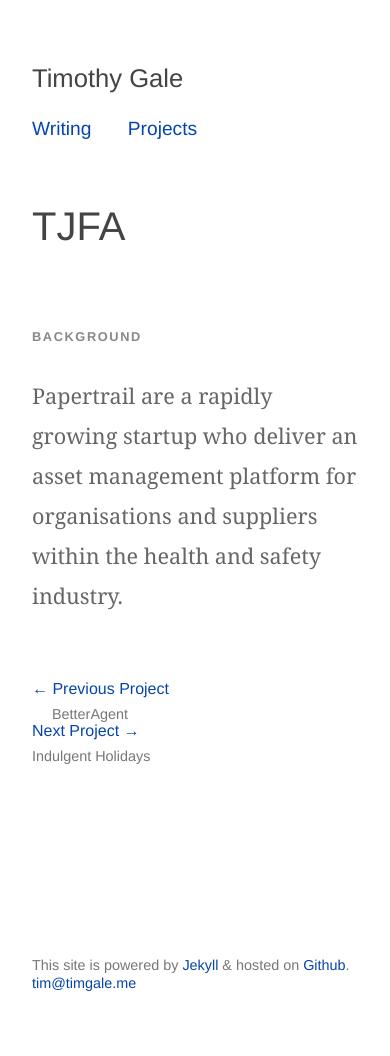
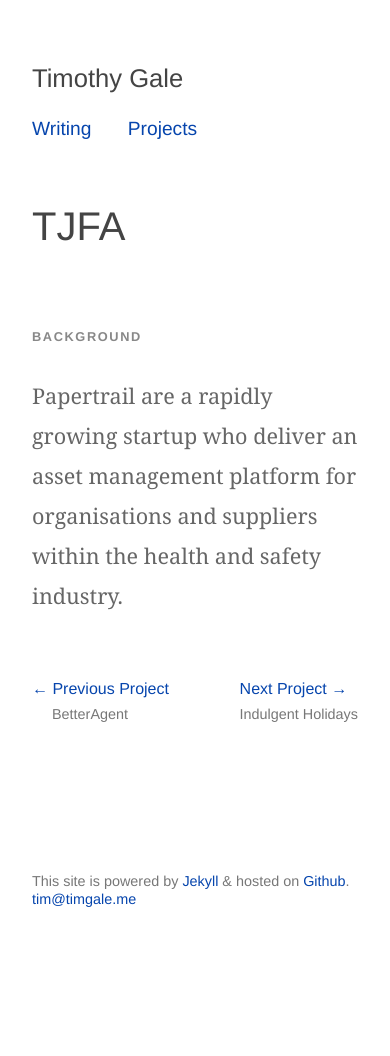
Before and after one commit to timgale/timgale.github.io, a Jekyll site: the page built from _posts/2016-05-25-tjfa.md, in a window 390 px wide. Built offline with Jekyll 4.4.1, drawn with Linux system fonts in a browser that asks for light colours; after the commit the page ends 972 px from its top, so only the background shows below that.

Commit message:
Add float mobile overrides

```diff
--- a/_layouts/project.html
+++ b/_layouts/project.html
@@ -20,7 +20,7 @@
 
       <!-- pagination -->
       <div class="pagination mb--double">
-        <div class="pagination__item--prev fl">
+        <div class="pagination__item--prev fl-m">
         {% if page.title != 'Indulgent Holidays' %}
           {% if page.previous.url %}
             <a href="{{ page.previous.url }}">
@@ -30,7 +30,7 @@
           {% endif %}
         {% endif %}
         </div>
-        <div class="pagination__item--next fr">
+        <div class="pagination__item--next fr-m">
           {% if page.next.url %}
             <a href="{{ page.next.url }}">
               <span class="text mb--quarter">Next Project &#8594;</span>
--- a/_sass/base/_utilities.scss
+++ b/_sass/base/_utilities.scss
@@ -26,12 +26,18 @@
 		float: none;
 	}
 }
+.fl-m {
+  float: left !important;
+}
 .fr {
 	float: right;
 
 	@media (max-width: 700px) {
 		float: none;
 	}
+}
+.fr-m {
+  float: right !important;
 }
 
 // spacing
```
